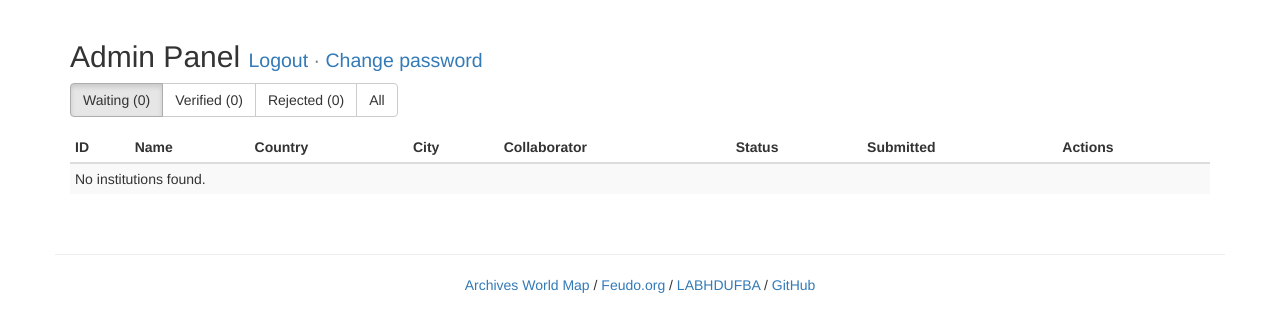
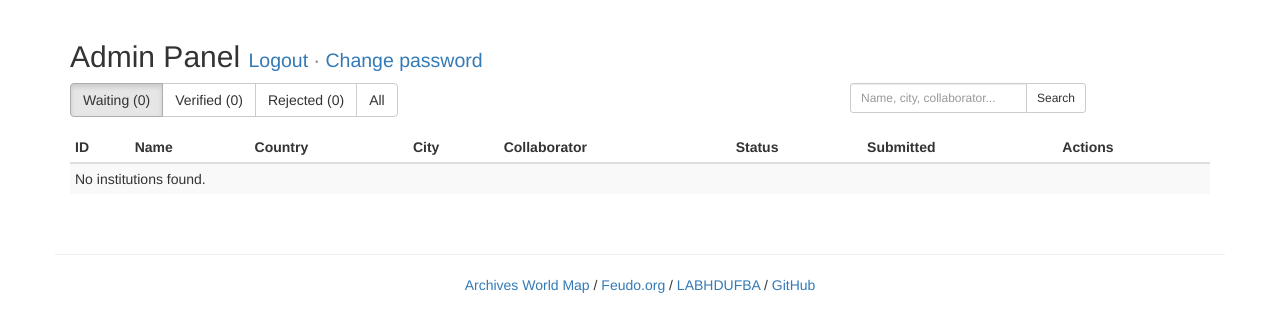
Before and after one commit to rsandrade/archives-worldmap, a Flask app: page /admin/ in a window 1280 px wide. Shown: the part 51-383 px from the top of the page. Run offline with Flask 3, Linux system fonts and the light colour scheme; the visitor is signed in with stand-in values (Sample User, id 1); data that the repository does not hold is empty; parts of the project's set-up code (start-up, migrations or seed data) failed here and were passed over.

Commit message:
feature: search field in admin dashboard (name, city, collaborator)

```diff
--- a/app/routes/admin.py
+++ b/app/routes/admin.py
@@ -153,23 +153,35 @@ def logout():
 def dashboard():
     db = get_db()
     status_filter = request.args.get('status', 'waiting')
+    q = request.args.get('q', '').strip()
     page = int(request.args.get('page', 1))
     per_page = 20
     offset = (page - 1) * per_page
 
+    like = f'%{q}%'
+    search_clause = (
+        " AND (name LIKE ? OR city LIKE ? OR collaborator_name LIKE ? OR collaborator_email LIKE ?)"
+        if q else ""
+    )
+    search_params = (like, like, like, like) if q else ()
+
     if status_filter == 'all':
         rows = db.execute(
-            'SELECT * FROM institutions ORDER BY submitted_at DESC LIMIT ? OFFSET ?',
-            (per_page, offset),
+            f'SELECT * FROM institutions WHERE 1=1{search_clause} ORDER BY submitted_at DESC LIMIT ? OFFSET ?',
+            (*search_params, per_page, offset),
         ).fetchall()
-        total = db.execute('SELECT COUNT(*) AS c FROM institutions').fetchone()['c']
+        total = db.execute(
+            f'SELECT COUNT(*) AS c FROM institutions WHERE 1=1{search_clause}',
+            search_params,
+        ).fetchone()['c']
     else:
         rows = db.execute(
-            'SELECT * FROM institutions WHERE status = ? ORDER BY submitted_at DESC LIMIT ? OFFSET ?',
-            (status_filter, per_page, offset),
+            f'SELECT * FROM institutions WHERE status = ?{search_clause} ORDER BY submitted_at DESC LIMIT ? OFFSET ?',
+            (status_filter, *search_params, per_page, offset),
         ).fetchall()
         total = db.execute(
-            'SELECT COUNT(*) AS c FROM institutions WHERE status = ?', (status_filter,)
+            f'SELECT COUNT(*) AS c FROM institutions WHERE status = ?{search_clause}',
+            (status_filter, *search_params),
         ).fetchone()['c']
 
     counts = {
@@ -181,7 +193,7 @@ def dashboard():
     return render_template(
         'admin/dashboard.html',
         institutions=rows, total=total, counts=counts,
-        status_filter=status_filter, page=page, per_page=per_page,
+        status_filter=status_filter, page=page, per_page=per_page, q=q,
     )
 
 
--- a/app/templates/admin/dashboard.html
+++ b/app/templates/admin/dashboard.html
@@ -5,23 +5,39 @@
     <div class="col-md-12">
         <h2><span data-i18n="admin_title">Admin Panel</span> <small><a href="{{ url_for('admin.logout') }}" data-i18n="admin_logout">Logout</a> &middot; <a href="{{ url_for('admin.change_password') }}">Change password</a></small></h2>
 
-        <div class="btn-group" style="margin-bottom:15px;">
-            <a href="{{ url_for('admin.dashboard', status='waiting') }}"
+        <div class="row" style="margin-bottom:15px;">
+            <div class="col-sm-5">
+                <div class="btn-group">
+                    <a href="{{ url_for('admin.dashboard', status='waiting', q=q) }}"
                        class="btn btn-default {% if status_filter == 'waiting' %}active{% endif %}">
                         <span data-i18n="admin_waiting">Waiting</span> ({{ counts['waiting'] }})
                     </a>
-            <a href="{{ url_for('admin.dashboard', status='verified') }}"
+                    <a href="{{ url_for('admin.dashboard', status='verified', q=q) }}"
                        class="btn btn-default {% if status_filter == 'verified' %}active{% endif %}">
                         <span data-i18n="admin_verified">Verified</span> ({{ counts['verified'] }})
                     </a>
-            <a href="{{ url_for('admin.dashboard', status='rejected') }}"
+                    <a href="{{ url_for('admin.dashboard', status='rejected', q=q) }}"
                        class="btn btn-default {% if status_filter == 'rejected' %}active{% endif %}">
                         <span data-i18n="admin_rejected">Rejected</span> ({{ counts['rejected'] }})
                     </a>
-            <a href="{{ url_for('admin.dashboard', status='all') }}"
+                    <a href="{{ url_for('admin.dashboard', status='all', q=q) }}"
                        class="btn btn-default {% if status_filter == 'all' %}active{% endif %}">
                         <span data-i18n="admin_all">All</span>
                     </a>
+                </div>
+            </div>
+            <div class="col-sm-4 col-sm-offset-3">
+                <form method="get" action="{{ url_for('admin.dashboard') }}" class="form-inline">
+                    <input type="hidden" name="status" value="{{ status_filter }}">
+                    <div class="input-group">
+                        <input type="text" name="q" class="form-control input-sm" placeholder="Name, city, collaborator..." value="{{ q }}">
+                        <span class="input-group-btn">
+                            <button type="submit" class="btn btn-default btn-sm">Search</button>
+                            {% if q %}<a href="{{ url_for('admin.dashboard', status=status_filter) }}" class="btn btn-default btn-sm">&times;</a>{% endif %}
+                        </span>
+                    </div>
+                </form>
+            </div>
         </div>
 
         <table class="table table-striped table-condensed">
@@ -79,7 +95,7 @@
             <ul class="pagination">
                 {% for p in range(1, total_pages + 1) %}
                     <li {% if p == page %}class="active"{% endif %}>
-                        <a href="{{ url_for('admin.dashboard', status=status_filter, page=p) }}">{{ p }}</a>
+                        <a href="{{ url_for('admin.dashboard', status=status_filter, page=p, q=q) }}">{{ p }}</a>
                     </li>
                 {% endfor %}
             </ul>
```
Lines whose indentation alone changed are shown as unchanged.
